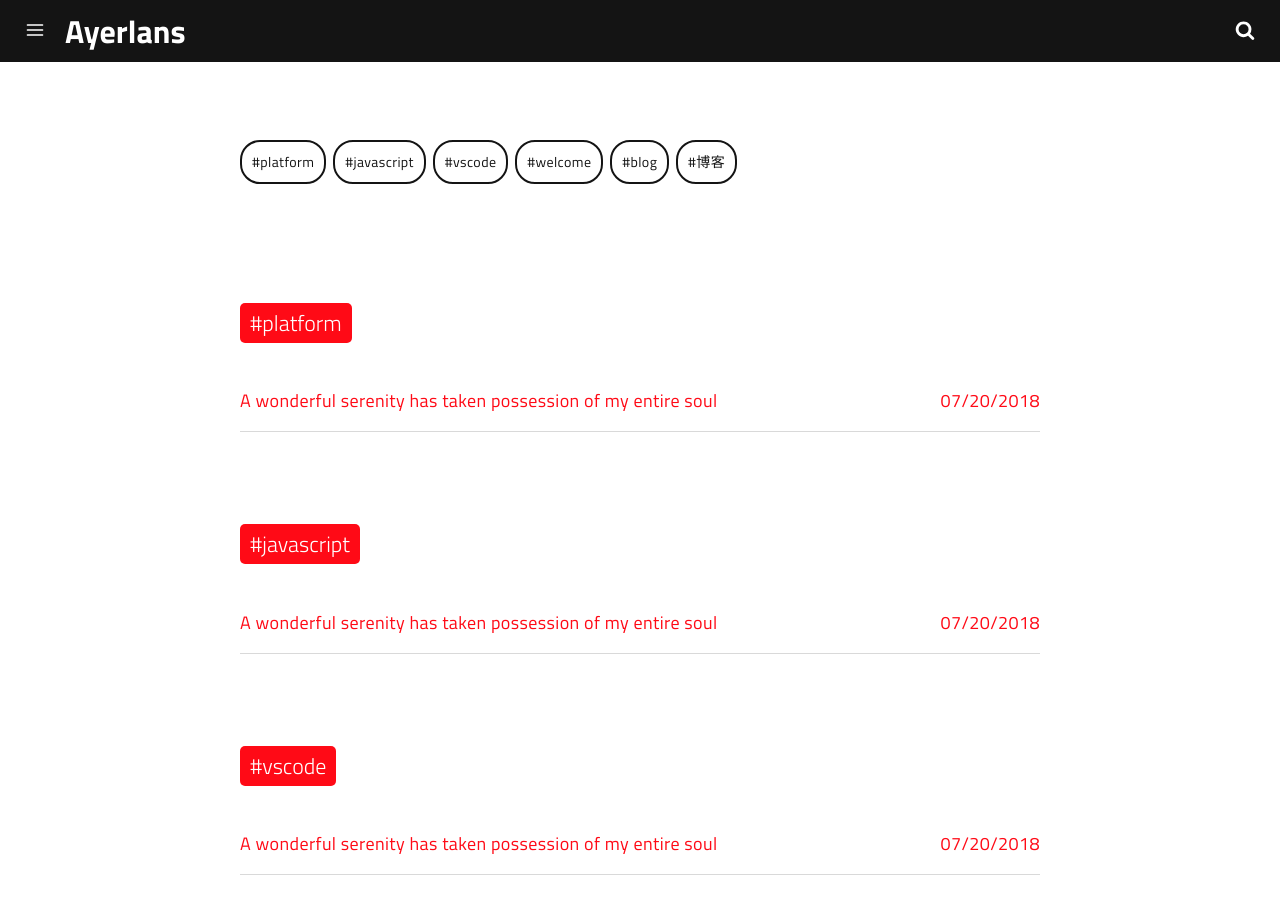
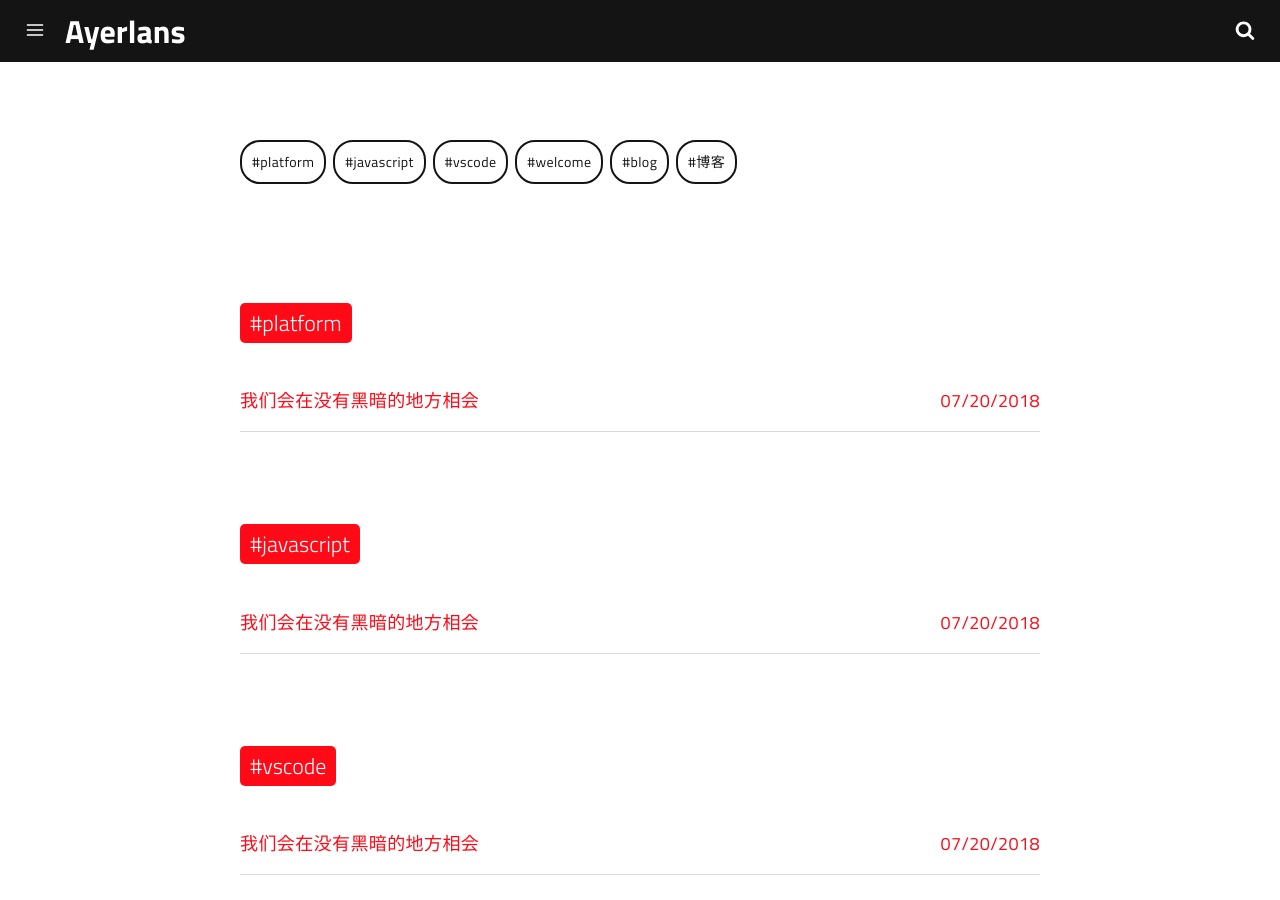
Before and after one commit to evangelionleo/evangelionleo.github.io, a Jekyll site: the page built from tags.html, in a window 1280 px wide and 900 px high. Built offline with Jekyll 4.4.1, drawn with Linux system fonts in a browser that asks for light colours; a script that is not in the unit is left out.

Commit message:
Update 2011-05-05-a-wonderful-serenity-has-taken-possession-of-my-entire-soul.md
1

```diff
--- a/_posts/2011-05-05-a-wonderful-serenity-has-taken-possession-of-my-entire-soul.md
+++ b/_posts/2011-05-05-a-wonderful-serenity-has-taken-possession-of-my-entire-soul.md
@@ -1,7 +1,7 @@
 ---
 date: 2018-07-20 12:26:40
 layout: post
-title: A wonderful serenity has taken possession of my entire soul
+title: 我们会在没有黑暗的地方相会
 subtitle: Lorem ipsum dolor sit amet, consectetur adipisicing elit.
 description: Lorem ipsum dolor sit amet, consectetur adipisicing elit, sed do eiusmod tempor incididunt ut labore et dolore magna aliqua.
 image: /assets/img/71347987_p0.jpg
```
